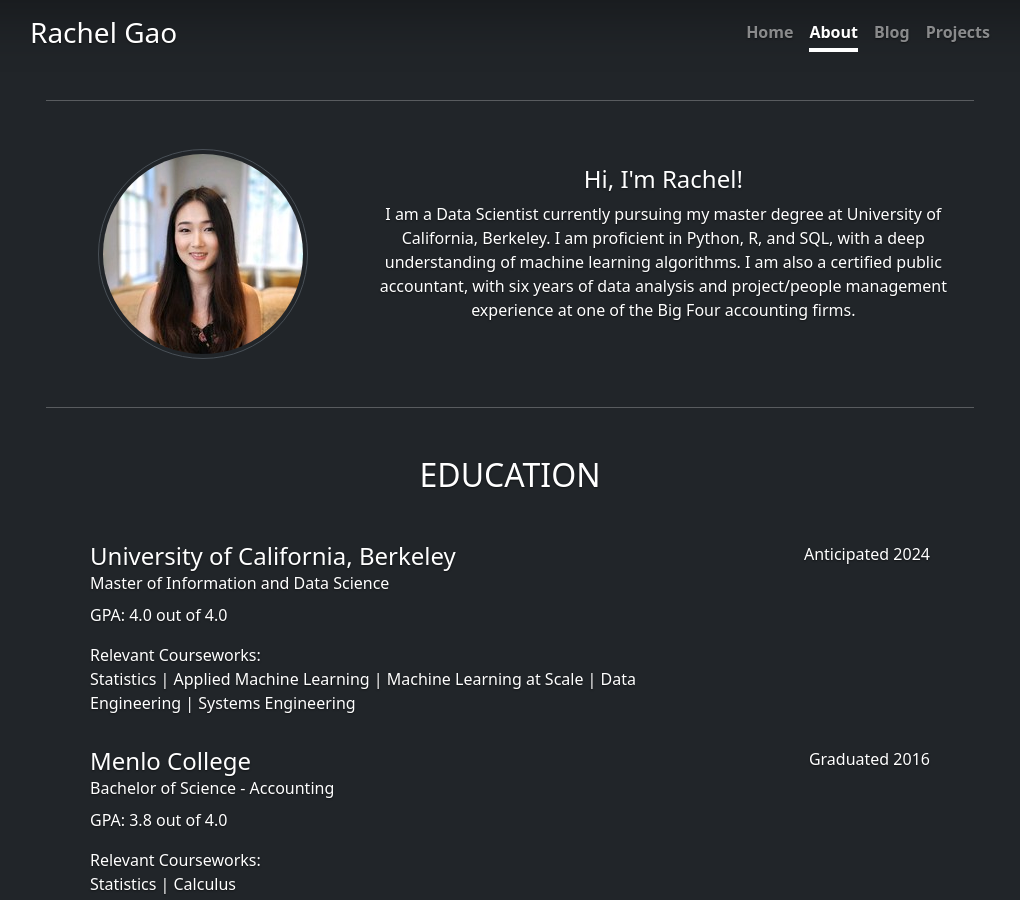
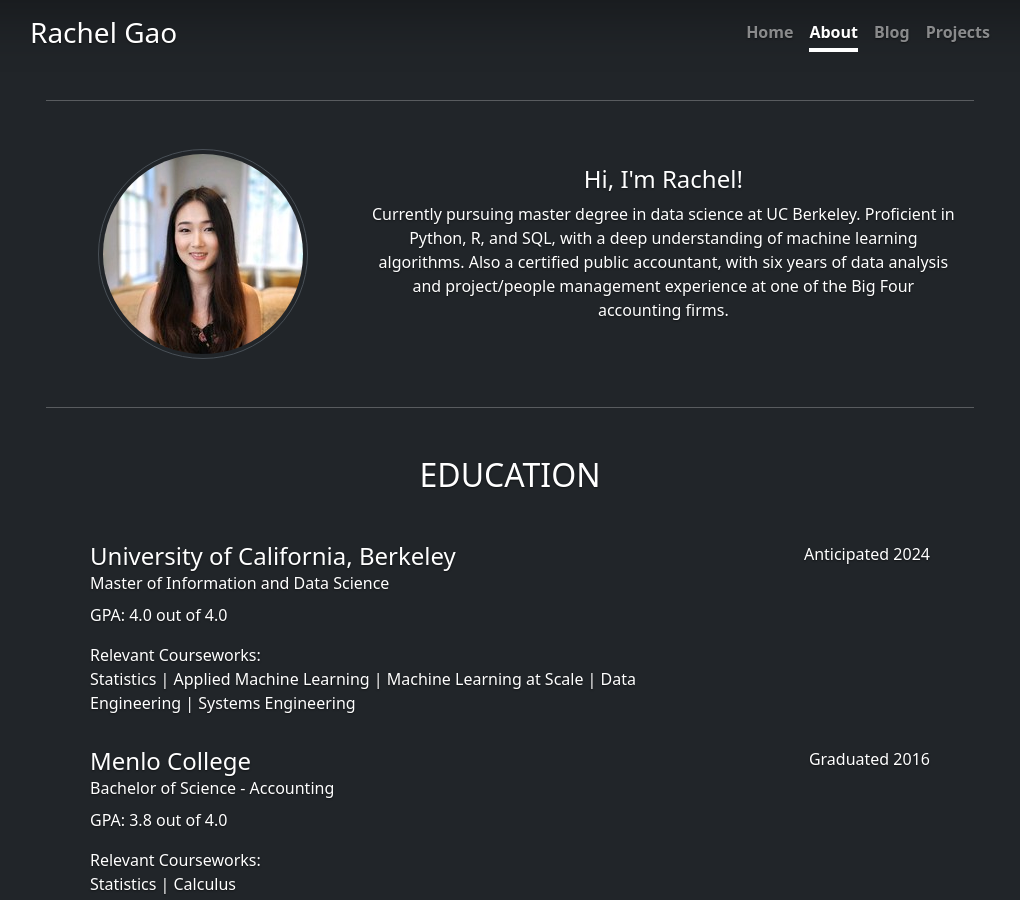
Before and after one commit to rachlllg/rachlllg.github.io, a Jekyll site: the page built from docs/_pages/about.markdown, in a window 1280 px wide and 900 px high. Shown: the whole window, without its empty margins (130-1150 px from the left). Built offline with Jekyll 4.4.1, drawn with Linux system fonts in a browser that asks for light colours; nearby versions of some CDN libraries; comment, search, counter and statistics services are not loaded.

Commit message:
update_bio

```diff
--- a/docs/_includes/about.html
+++ b/docs/_includes/about.html
@@ -10,9 +10,9 @@
       <div class="col-md-8">
         <h4 class="mt-3">Hi, I'm Rachel!</h4>
         <p class="mb-5 mt-2">
-          I am a Data Scientist currently pursuing my master degree at University of California, Berkeley.
-          I am proficient in Python, R, and SQL, with a deep understanding of machine learning algorithms.
-          I am also a certified public accountant, with six years of data analysis and project/people management experience at one of the Big Four accounting firms.
+          Currently pursuing master degree in data science at UC Berkeley.
+          Proficient in Python, R, and SQL, with a deep understanding of machine learning algorithms.
+          Also a certified public accountant, with six years of data analysis and project/people management experience at one of the Big Four accounting firms.
         </p>
       </div>
     </div>
```
